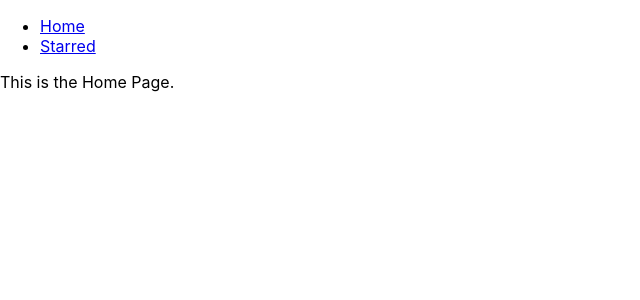
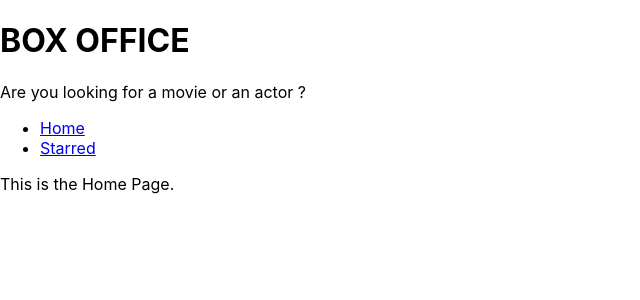
Before and after one commit to Nr-2319/react-box-office, a React (Create React App) app: page / in a window 1280 px wide. Shown: the top 300 px of the page, without its empty margins (0-640 px from the left). Built offline with nearby package versions, Linux system fonts and the light colour scheme; the HTML template or start-up script is replaced by a standard one.

Commit message:
added main page layout and title component

```diff
--- a/src/App.js
+++ b/src/App.js
@@ -1,8 +1,5 @@
 import React from 'react';
 import { Routes, Route } from 'react-router-dom';
-
-// COMPONENT IMPORT
-import Nav from './components/Nav';
 
 // PAGES IMPORT
 import Starred from './pages/Starred';
@@ -12,11 +9,9 @@ import Home from './pages/Home';
 function App() {
     return (
         <div>
-            <Nav />
-
             <Routes>
+                <Route path="/" exact element={<Home />} />
                 <Route path="/starred" exact element={<Starred />} />
-                <Route path="/" exact element={<Home />} />
 
                 <Route path="*" element={<Error />} />
             </Routes>
--- /dev/null
+++ b/src/components/MainPageLayout.js
@@ -0,0 +1,18 @@
+import React from 'react';
+import Nav from './Nav';
+import Title from './Title';
+
+const mainPageLayout = ({ children }) => {
+    return (
+        <div>
+            <Title
+                mainTitle="BOX OFFICE"
+                subtitle="Are you looking for a movie or an actor ?"
+            />
+            <Nav />
+            {children}
+        </div>
+    );
+};
+
+export default mainPageLayout;
--- a/src/components/Nav.js
+++ b/src/components/Nav.js
@@ -6,7 +6,7 @@ const LINKS = [
     { to: '/starred', text: 'Starred' },
 ];
 
-const navs = () => {
+const nav = () => {
     return (
         <div>
             <ul>
@@ -20,4 +20,4 @@ const navs = () => {
     );
 };
 
-export default navs;
+export default nav;
--- /dev/null
+++ b/src/components/Title.js
@@ -0,0 +1,12 @@
+import React from 'react';
+
+const title = ({ mainTitle, subtitle }) => {
+    return (
+        <div>
+            <h1>{mainTitle}</h1>
+            <p>{subtitle}</p>
+        </div>
+    );
+};
+
+export default title;
--- a/src/pages/Home.js
+++ b/src/pages/Home.js
@@ -1,7 +1,8 @@
 import React from 'react';
+import MainPageLayout from '../components/MainPageLayout';
 
 const home = () => {
-    return <div>This is the Home Page.</div>;
+    return <MainPageLayout>This is the Home Page.</MainPageLayout>;
 };
 
 export default home;
--- a/src/pages/Starred.js
+++ b/src/pages/Starred.js
@@ -1,7 +1,8 @@
 import React from 'react';
+import MainPageLayout from '../components/MainPageLayout';
 
 const second = () => {
-    return <div>hello Starred Page</div>;
+    return <MainPageLayout>hello Starred Page</MainPageLayout>;
 };
 
 export default second;
```
